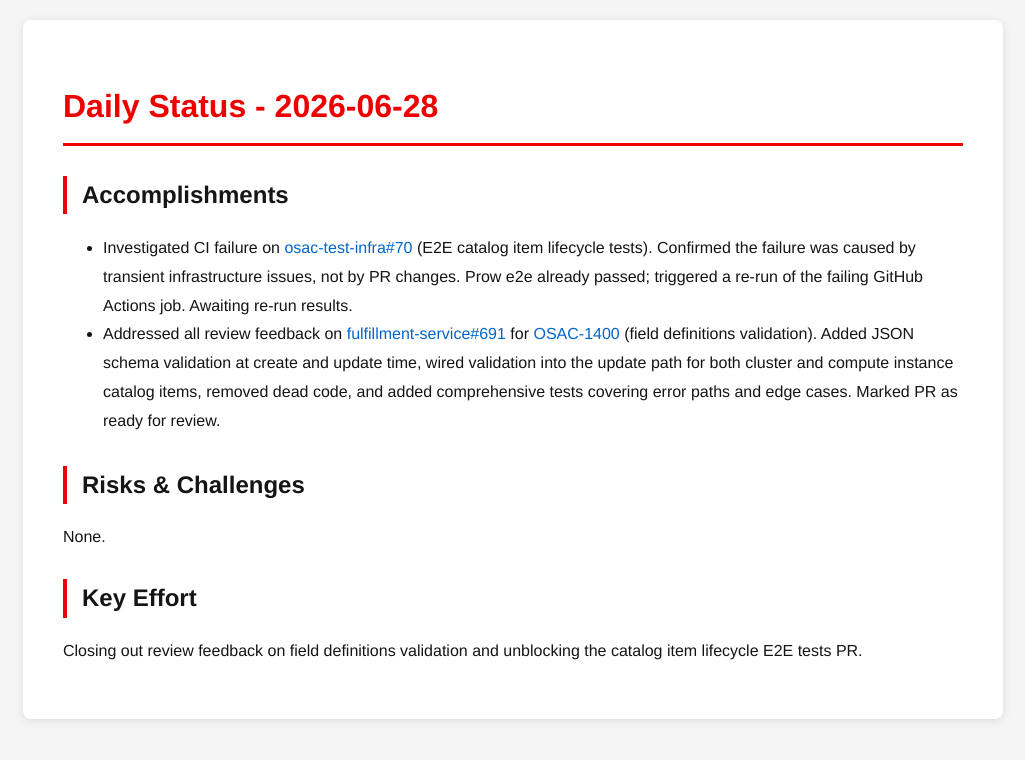
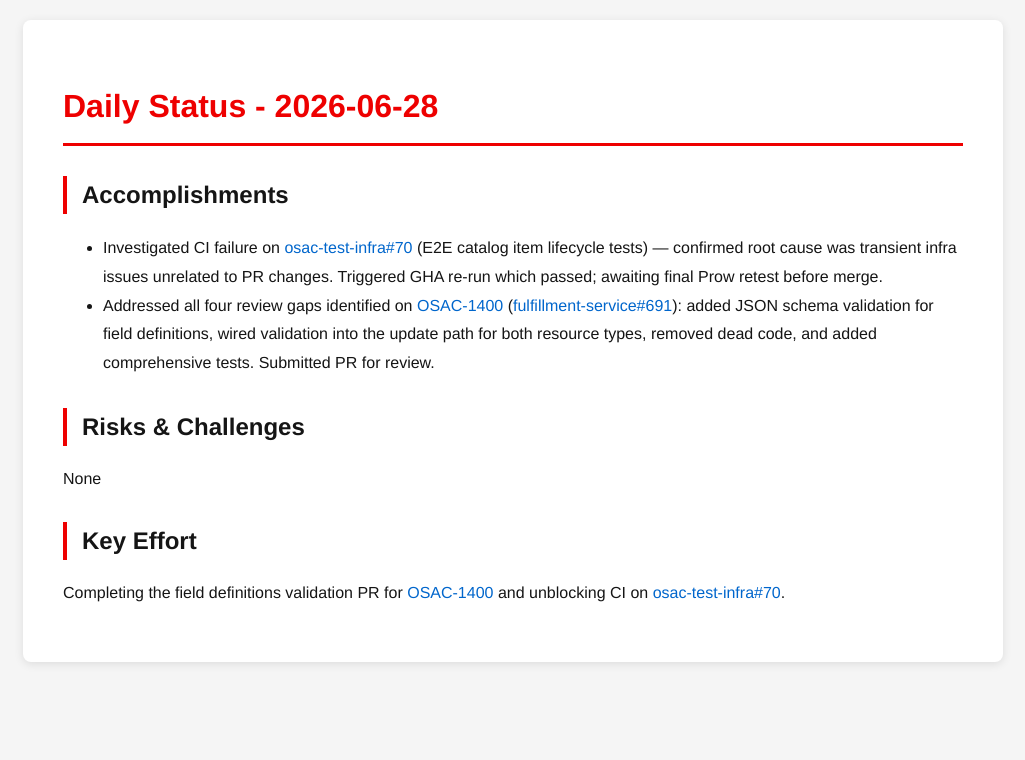
Before and after one commit to tzvatot/daily-status, a Jekyll site: the page built from 2026-06-28.md, in a window 1280 px wide. Shown: the top 760 px of the page, without its empty margins (127-1152 px from the left). Built offline with Jekyll 4.4.1, drawn with Linux system fonts in a browser that asks for light colours.

Commit message:
Daily status update - 2026-06-28

```diff
--- a/2026-06-28.md
+++ b/2026-06-28.md
@@ -7,11 +7,11 @@ date: 2026-06-28
 # Daily Status - 2026-06-28
 
 ## Accomplishments
-- Investigated CI failure on [osac-test-infra#70](https://github.com/osac-project/osac-test-infra/pull/70) (E2E catalog item lifecycle tests). Confirmed the failure was caused by transient infrastructure issues, not by PR changes. Prow e2e already passed; triggered a re-run of the failing GitHub Actions job. Awaiting re-run results.
-- Addressed all review feedback on [fulfillment-service#691](https://github.com/osac-project/fulfillment-service/pull/691) for [OSAC-1400](https://redhat.atlassian.net/browse/OSAC-1400) (field definitions validation). Added JSON schema validation at create and update time, wired validation into the update path for both cluster and compute instance catalog items, removed dead code, and added comprehensive tests covering error paths and edge cases. Marked PR as ready for review.
+- Investigated CI failure on [osac-test-infra#70](https://github.com/osac-project/osac-test-infra/pull/70) (E2E catalog item lifecycle tests) — confirmed root cause was transient infra issues unrelated to PR changes. Triggered GHA re-run which passed; awaiting final Prow retest before merge.
+- Addressed all four review gaps identified on [OSAC-1400](https://redhat.atlassian.net/browse/OSAC-1400) ([fulfillment-service#691](https://github.com/osac-project/fulfillment-service/pull/691)): added JSON schema validation for field definitions, wired validation into the update path for both resource types, removed dead code, and added comprehensive tests. Submitted PR for review.
 
 ## Risks & Challenges
-None.
+None
 
 ## Key Effort
-Closing out review feedback on field definitions validation and unblocking the catalog item lifecycle E2E tests PR.
+Completing the field definitions validation PR for [OSAC-1400](https://redhat.atlassian.net/browse/OSAC-1400) and unblocking CI on [osac-test-infra#70](https://github.com/osac-project/osac-test-infra/pull/70).
```
